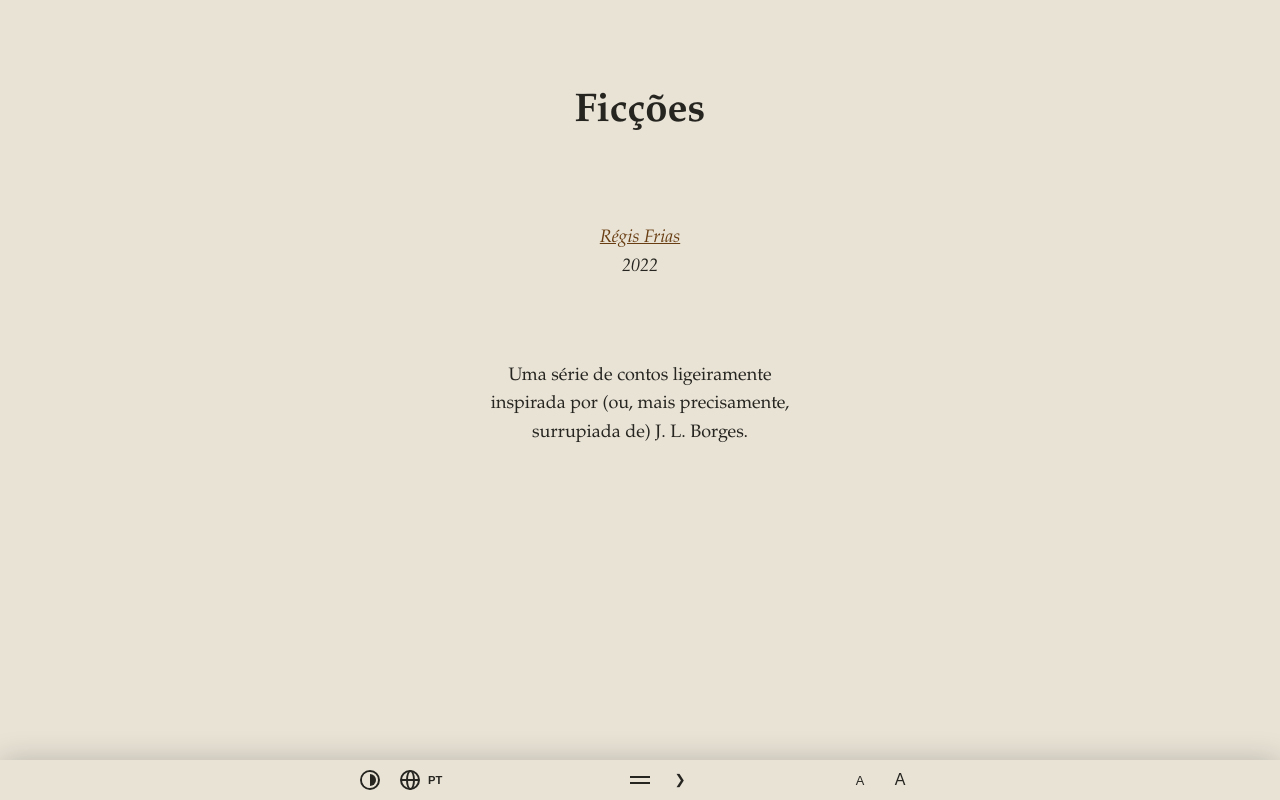
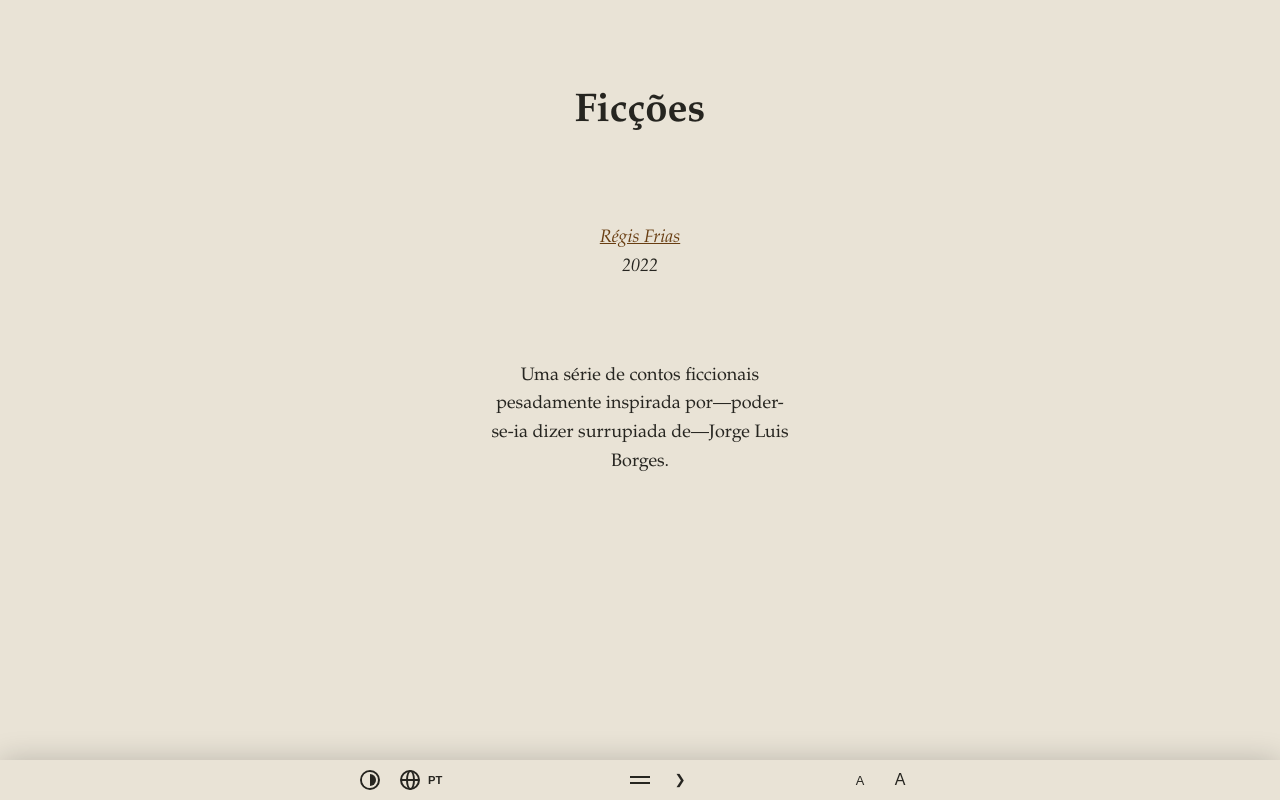
Before and after one commit to regisfrias/ficcoes, a Next.js app: page / in a window 1280 px wide. Built offline with nearby package versions, Linux system fonts and the light colour scheme.

Commit message:
Text fixes.

```diff
--- a/components/Cover.tsx
+++ b/components/Cover.tsx
@@ -1,6 +1,5 @@
 import Link from 'next/link'
 import styled from 'styled-components'
-import { SPACINGS } from '../constants'
 
 const Wrapper = styled.div`
   text-align: center;
@@ -17,9 +16,9 @@
     <Wrapper>
       <Link href="https://regisfrias.com"><a><em>Régis Frias</em></a></Link><br /><em>2022</em>
       <P>{ lang === 'pt' ?
-        'Uma série de contos ligeiramente inspirada por (ou, mais precisamente, surrupiada de) J. L. Borges.'
+        'Uma série de contos ficcionais pesadamente inspirada por—poder-se-ia dizer surrupiada de—Jorge Luis Borges.'
       :
-        'A series of short stories slightly inspired by (or more precisely stolen from) J. L. Borges.'
+        'A series of short stories heavily inspired by—one could say stolen from—J. L. Borges.'
       }</P>
     </Wrapper>
   )
--- a/pages/index.tsx
+++ b/pages/index.tsx
@@ -1,9 +1,7 @@
-import Link from 'next/link'
 import { getSortedPostsData } from '../lib/chapters'
 import Layout from '../layouts/main'
 import Cover from '../components/Cover'
 import { Chapters, PostData } from '../types'
-
 
 function Fictions({
   chapters,
```
